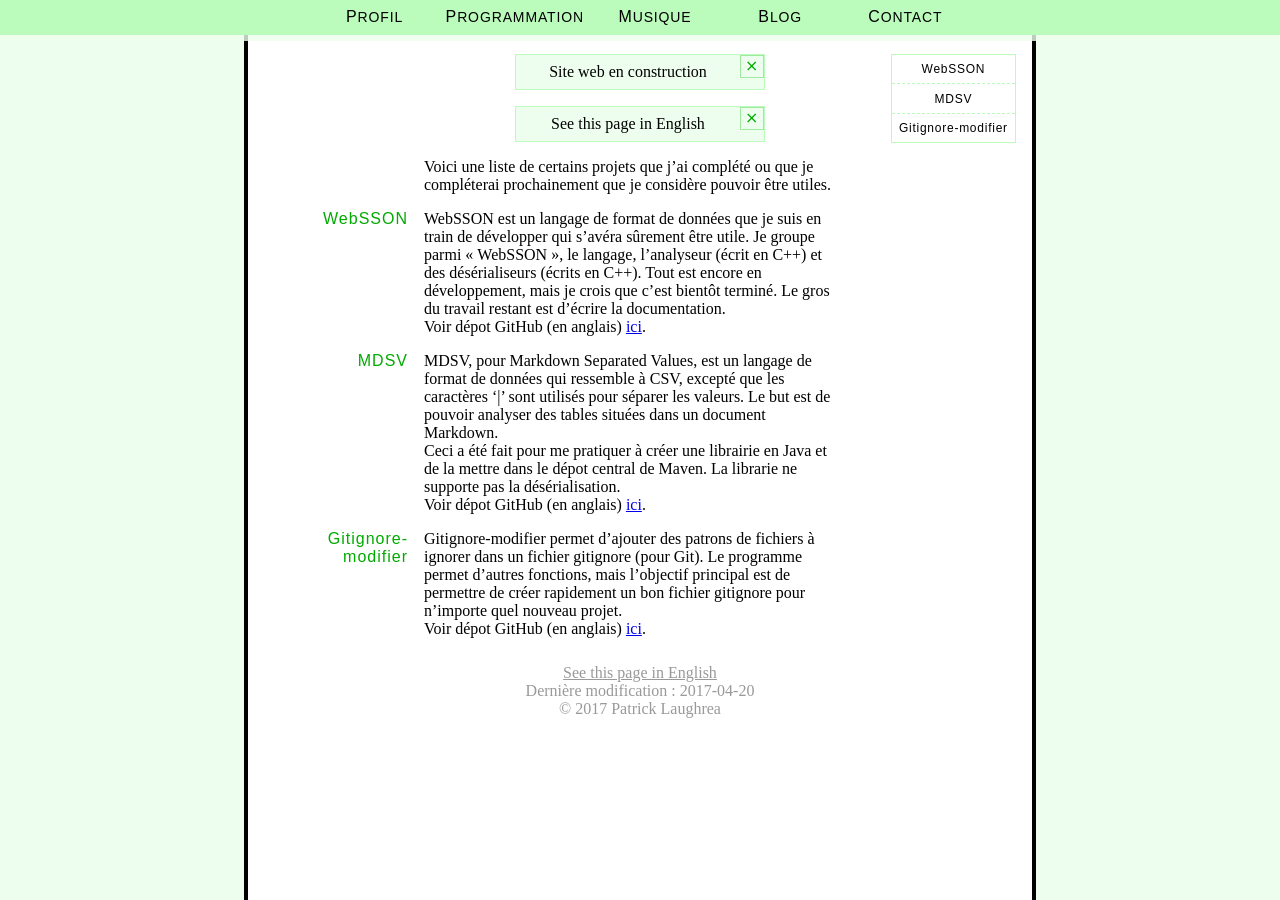
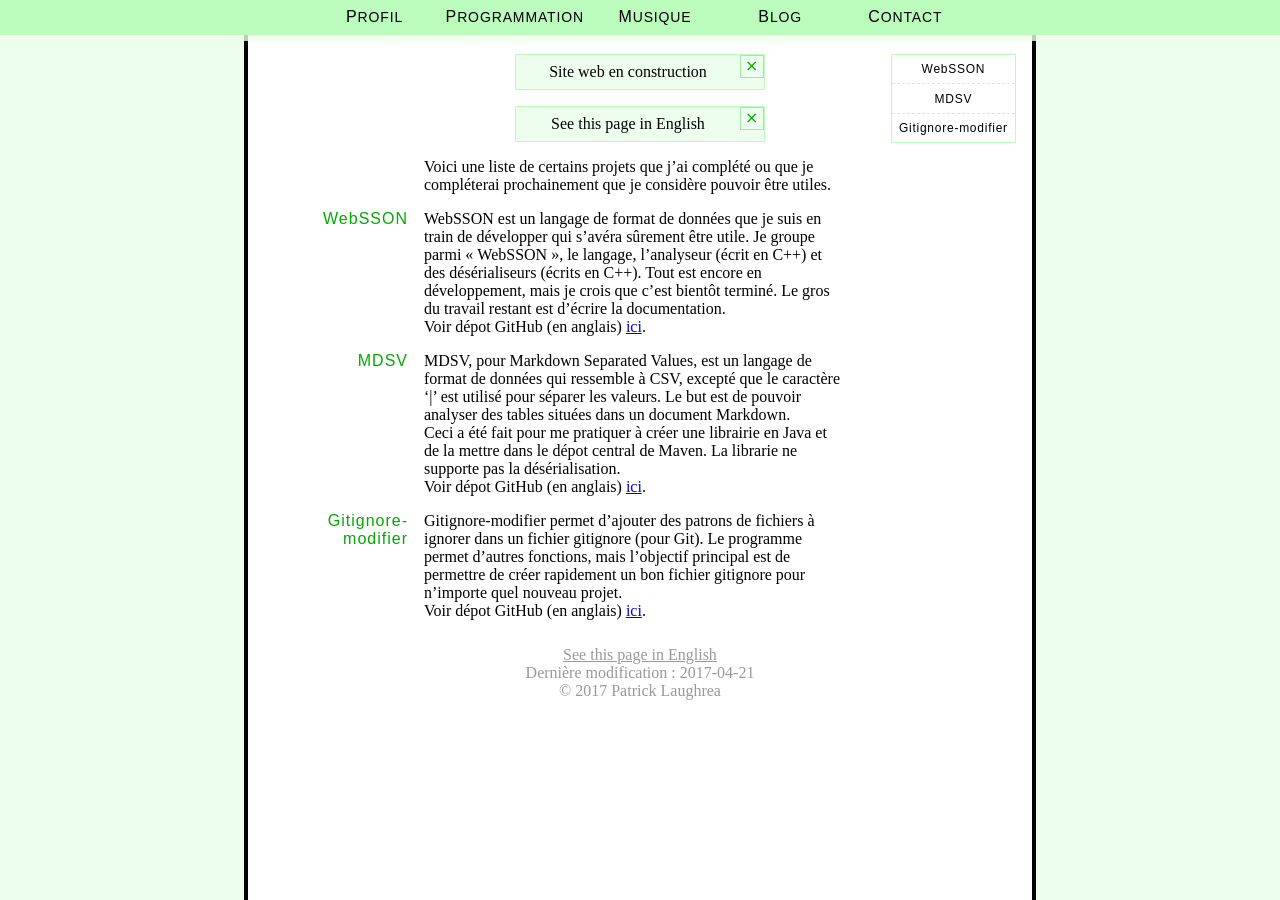
Before and after one commit to Pat-Laugh/pat-laugh.github.io, a Jekyll site: the page built from fr/programming/index.html, in a window 1280 px wide. Built offline with Jekyll 4.4.1, drawn with Linux system fonts in a browser that asks for light colours.

Commit message:
Improvement text programming

```diff
--- a/en/programming/index.html
+++ b/en/programming/index.html
@@ -2,7 +2,7 @@
 layout: en/default
 title: Programming
 link: programming
-last_modif: 2017-04-20
+last_modif: 2017-04-21
 quick_list:
  -
  -  WebSSON
--- a/fr/programming/index.html
+++ b/fr/programming/index.html
@@ -2,7 +2,7 @@
 layout: fr/default
 title: Programmation
 link: programming
-last_modif: 2017-04-20
+last_modif: 2017-04-21
 permalink: /fr/programmation/
 redirect_from: /fr/programming/
 quick_list:
@@ -24,7 +24,7 @@ content_list:
     Voir dépot GitHub (en anglais) <a href="https://github.com/Pat-Laugh/WebssonProjects">ici</a>.
  - >
     MDSV, pour Markdown Separated Values, est un langage de format de données
-    qui ressemble à CSV, excepté que les caractères '|' sont utilisés pour
+    qui ressemble à CSV, excepté que le caractère '|' est utilisé pour
     séparer les valeurs. Le but est de pouvoir analyser des tables situées dans
     un document Markdown.
     <br>
```
Also changed, not shown: other parts of en/programming/index.html (+1 -1 lines).
